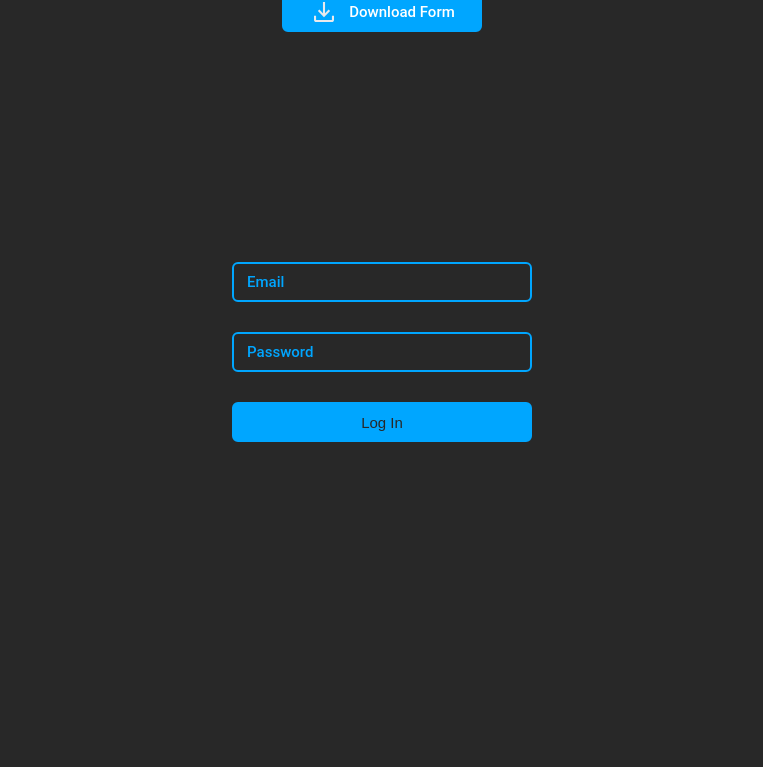
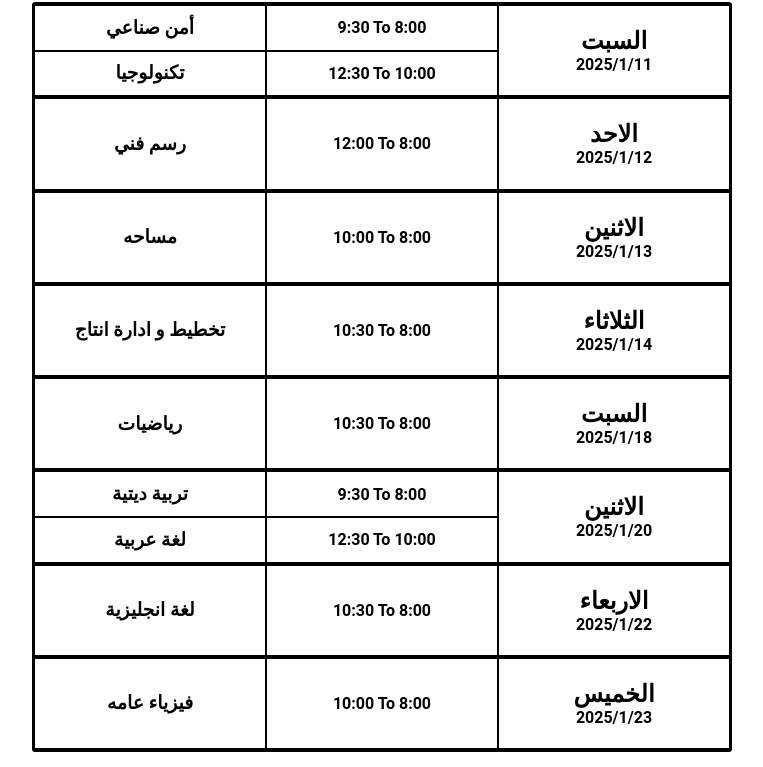
Before and after one commit to AMK500/Exam-schedule, a plain HTML site: page index.html in a window 1280 px wide. Shown: the part 48-815 px from the top of the page, without its empty margins (258-1021 px from the left). Drawn offline with Linux system fonts and the light colour scheme.

Commit message:
جدول امتحانات

```diff
--- a/css/styles.css
+++ b/css/styles.css
@@ -1,128 +1,63 @@
 
-body {
-  background-color: #282828;
-}
-
-.download {
-  position: absolute;
-  top: 40px;
-  left: 50%;
-  transform: translateX(-50%);
-  display: flex;
-  gap: 10px;
-  align-items: center;
-  justify-content: center;
-  height: 40px;
-  padding: 0 15px;
-  background: #00a6ff;
-  color: #fff;
-  width: 100%;
-  max-width: 200px;
-  border-radius: 6px;
-  font-size: 15px;
-  font-weight: 500;
-  border: 2px solid #00a6ff;
-  transition: all 0.3s;
-}
-
-.download svg {
-  transition: all 0.3s;
-}
-
-.download:hover {
-  background: transparent;
-  color: #00a6ff;
-}
-
-.download:hover svg {
-  fill: #00a6ff;
-}
-
-form {
-  padding: 0 15px;
-  display: flex;
-  align-items: center;
-  justify-content: center;
-  flex-direction: column;
-  gap: 30px;
+.g-e {
+  padding: 15px;
   position: absolute;
   top: 50%;
   left: 50%;
   transform: translate(-50%, -50%);
   width: 100%;
-  max-width: 330px;
+  max-width: 730px;
 }
 
-form div {
-  width: 100%;
-  max-width: 300px;
-  position: relative;
+h1 {
+  text-align: center;
+  margin-bottom: 12px;
 }
 
-form div input {
-  padding: 12px 15px;
-  background: transparent;
-  border: 2px solid #00a6ff;
-  color: #00a6ff;
-  outline: none;
+.g-e .body {
+  border: 2px solid #000;
+  border-radius: 3px;
   width: 100%;
-  max-width: 300px;
-  height: 40px;
-  border-radius: 6px;
-  font-size: 15px;
-  font-weight: 500;
+  max-width: 700px;
+  height: 750px;
+  text-align: center;
 }
 
-form div label {
-  position: absolute;
-  color: #00a6ff;
-  padding: 0 5px;
-  top: 50%;
-  left: 10px;
-  transform: translateY(-50%);
-  transition: all 0.3s;
-  font-size: 15px;
-  background: #282828;
-  line-height: 100%;
-  font-weight: 500;
+.g-e .body .day {
+  width: 100%;
+  height: 12.5%;
+  border-top: 1.5px solid #000;
+  border-bottom: 1.5px solid #000;
+  display: flex;
 }
 
-form div input:focus + label,
-form div input:not(:placeholder-shown) + label {
-  top: 0px;
-  font-size: 12px;
+.g-e .body .day .المواعيد {
+  width: 66.66666666%;
 }
 
-form div input:user-invalid + label {
-  color: #ff7373;
+.g-e .body .day .المواعيد .amt {
+  display: flex;
+  align-items: center;
+  height: 50%;
 }
 
-form div input:user-invalid {
-  border-color: #ff7373;
+.g-e .body .day .المواعيد .amt div {
+  width: 50%;
+  display: flex;
+  align-items: center;
+  justify-content: center;
+  border: 1.5px solid #000;
+  height: 100%;
 }
 
-form div button {
-  background: #00a6ff;
-  border: 2px solid #00a6ff;
-  height: 40px;
-  width: 100%;
-  max-width: 300px;
-  border-radius: 6px;
-  color: #282828;
-  font-size: 15px;
-  font-weight: 500;
-  transition: all 0.3s;
+.g-e .body .day .اليوم {
+  width: 33.33333333%;
+  display: flex;
+  flex-direction: column;
+  align-items: center;
+  justify-content: center;
+  border: 1.5px solid #000;
 }
-
-form div button:hover {
-  background: transparent;
-  color: #00a6ff;
-}
-
-
-
-
-
 
 
 
--- a/index.html
+++ b/index.html
@@ -15,30 +15,144 @@
 
   </head>
   <body>
+    <div class="g-e">
+      <h1>جدول امتحانات الصف الثاني قصم نجارة عماره</h1>
 
-    <a href="./form.zip" download class="download">
-      <svg xmlns="http://www.w3.org/2000/svg" height="30px" viewBox="0 -960 960 960" width="30px" fill="#e8eaed">
-        <path d="M480-315.33 284.67-510.67l47.33-48L446.67-444v-356h66.66v356L628-558.67l47.33 48L480-315.33ZM226.67-160q-27 0-46.84-19.83Q160-199.67 160-226.67V-362h66.67v135.33h506.66V-362H800v135.33q0 27-19.83 46.84Q760.33-160 733.33-160H226.67Z"/>
-      </svg>
-      Download Form
-    </a>
+      <div class="body">
+        <div class="day">
+          <div class="المواعيد">
+            <div class="amt">
+              <div>
+                <h3>أمن صناعي</h3>
+              </div>
 
-    <form action="">
-      <div class="email">
-        <input type="email" id="email" required placeholder="">
-        <label for="email">Email</label>
+              <div>
+                <h4>9:30 To 8:00</h4>
+              </div>
+            </div>
+
+            <div class="amt">
+              <div>
+                <h3>تكنولوجيا</h3>
+              </div>
+
+              <div>
+                <h4>12:30 To 10:00</h4>
+              </div>
+            </div>
+          </div>
+          <div class="اليوم">
+            <h2>السبت</h2>
+            <h4>2025/1/11</h4>
+          </div>
+        </div>
+
+        <div class="day">
+          <div class="اليوم">
+            <h3>رسم فني</h3>
+          </div>
+          <div class="اليوم">
+            <h4>12:00 To 8:00</h4>
+          </div>
+          <div class="اليوم">
+            <h2>الاحد</h2>
+            <h4>2025/1/12</h4>
+          </div>
+        </div>
+
+        <div class="day">
+          <div class="اليوم">
+            <h3>مساحه</h3>
+          </div>
+          <div class="اليوم">
+            <h4>10:00 To 8:00</h4>
+          </div>
+          <div class="اليوم">
+            <h2>الاثنين</h2>
+            <h4>2025/1/13</h4>
+          </div>
+        </div>
+
+        <div class="day">
+          <div class="اليوم">
+            <h3>تخطيط و ادارة انتاج</h3>
+          </div>
+          <div class="اليوم">
+            <h4>10:30 To 8:00</h4>
+          </div>
+          <div class="اليوم">
+            <h2>الثلاثاء</h2>
+            <h4>2025/1/14</h4>
+          </div>
+        </div>
+
+        <div class="day">
+          <div class="اليوم">
+            <h3>رياضيات</h3>
+          </div>
+          <div class="اليوم">
+            <h4>10:30 To 8:00</h4>
+          </div>
+          <div class="اليوم">
+            <h2>السبت</h2>
+            <h4>2025/1/18</h4>
+          </div>
+        </div>
+
+        <div class="day">
+          <div class="المواعيد">
+            <div class="amt">
+              <div>
+                <h3>تربية ديتية</h3>
+              </div>
+
+              <div>
+                <h4>9:30 To 8:00</h4>
+              </div>
+            </div>
+
+            <div class="amt">
+              <div>
+                <h3>لغة عربية</h3>
+              </div>
+
+              <div>
+                <h4>12:30 To 10:00</h4>
+              </div>
+            </div>
+          </div>
+          <div class="اليوم">
+            <h2>الاثنين</h2>
+            <h4>2025/1/20</h4>
+          </div>
+        </div>
+
+        <div class="day">
+          <div class="اليوم">
+            <h3>لغة انجليزية</h3>
+          </div>
+          <div class="اليوم">
+            <h4>10:30 To 8:00</h4>
+          </div>
+          <div class="اليوم">
+            <h2>الاربعاء</h2>
+            <h4>2025/1/22</h4>
+          </div>
+        </div>
+
+        <div class="day">
+          <div class="اليوم">
+            <h3>فيزياء عامه</h3>
+          </div>
+          <div class="اليوم">
+            <h4>10:00 To 8:00</h4>
+          </div>
+          <div class="اليوم">
+            <h2>الخميس</h2>
+            <h4>2025/1/23</h4>
+          </div>
+        </div>
       </div>
-
-      <div class="pas">
-        <input type="password" id="pas" required placeholder="">
-        <label for="pas">Password</label>
-      </div>
-
-      <div>
-        <button type="submit">
-          Log In
-        </button>
-      </div>
-    </form>
+    </div>
   </body>
 </html>
```
